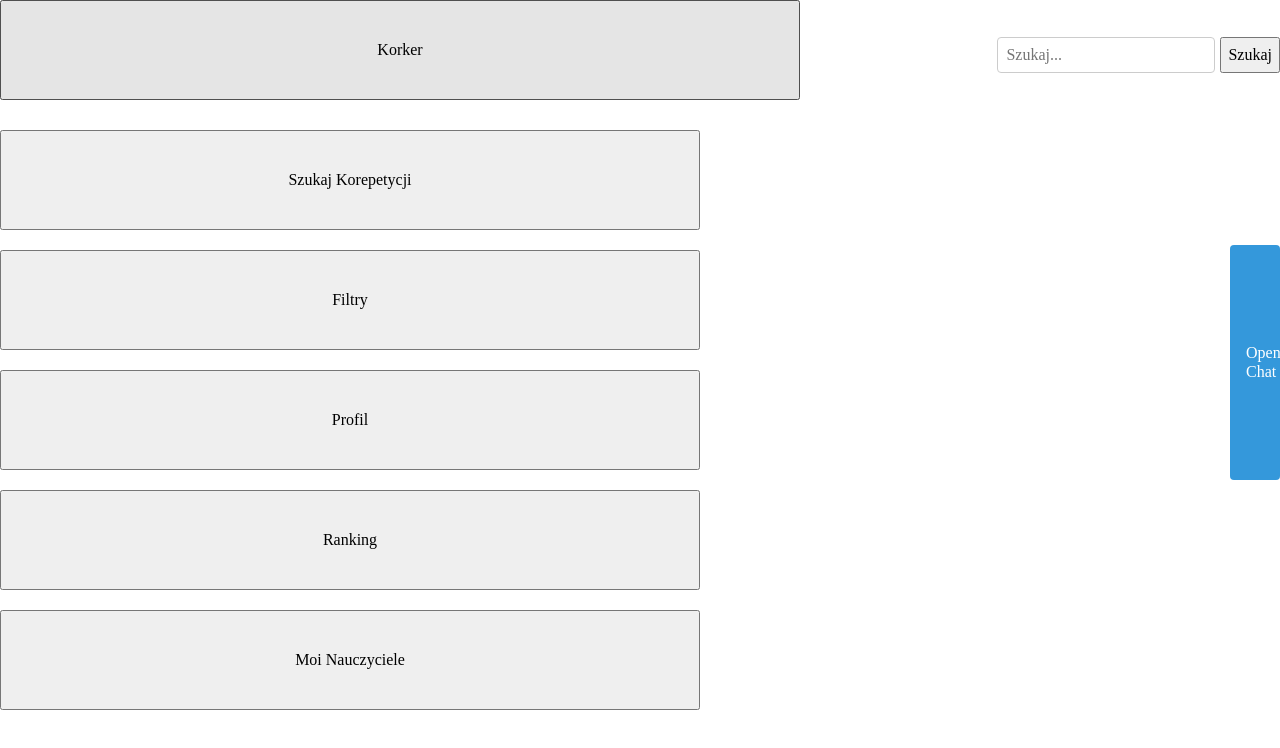
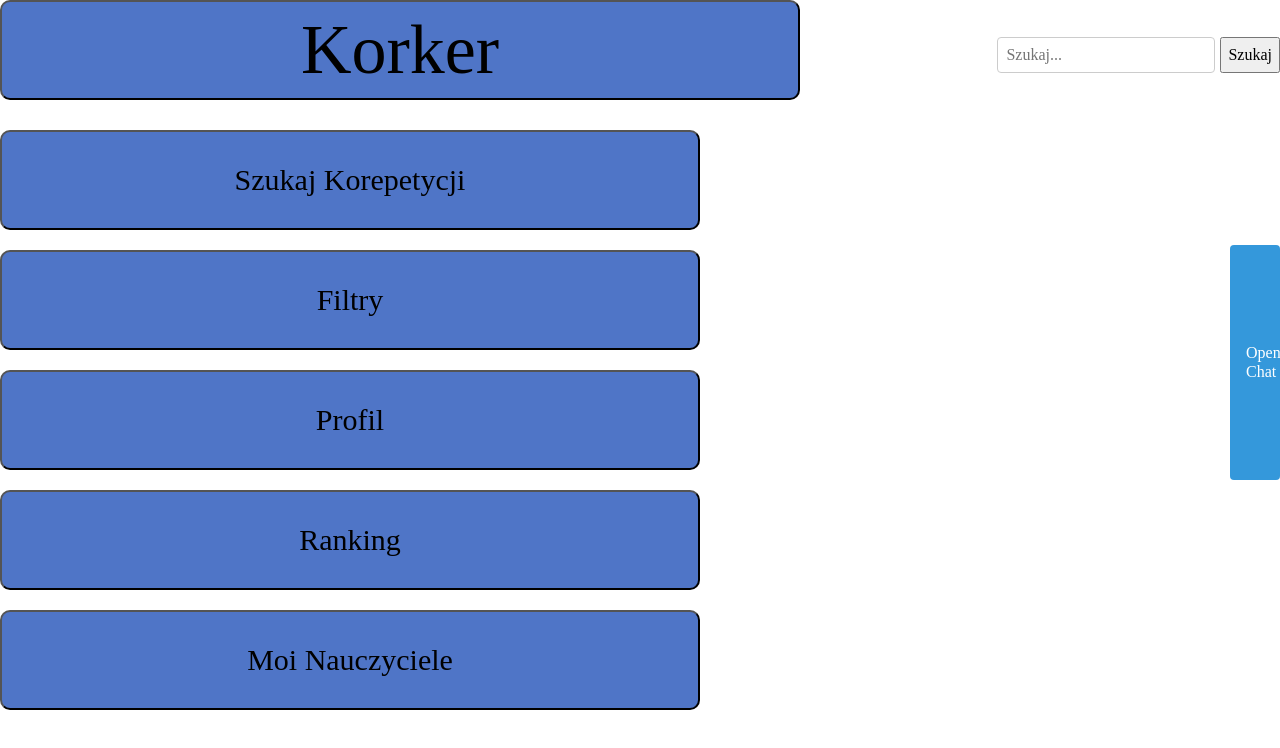
Before and after one commit to korkerteam/Korker, a Vue app: page / in a window 1280 px wide. Shown: the top 748 px of the page. Built offline with nearby package versions, Linux system fonts and the light colour scheme; a web font is replaced by a local one.

Commit message:
wyglad terefere

```diff
--- a/src/assets/main.css
+++ b/src/assets/main.css
@@ -1,2 +1,8 @@
 @import './normalize.css';
 @import './reset.css';
+@font-face {
+   font-family: 'Horizon';
+   src: url('D:\Users\admin-1\Korker\src\assets\horizon.otf') format('opentype');
+   font-weight: normal;
+   font-style: normal;
+}
--- a/src/components/HeaderKorker.vue
+++ b/src/components/HeaderKorker.vue
@@ -6,5 +6,10 @@
 button {
   width: 800px;
   height: 100px;
+  font-size: 70px;
+  font-family: Horizon;
+  border-radius: 10px;
+  background-color: #4f75c7;
 }
+
 </style>
--- a/src/components/MyTeachers.vue
+++ b/src/components/MyTeachers.vue
@@ -13,6 +13,7 @@
   margin-top: 110px;
   display: flex;
   flex-direction: row;
+
 }
 
 .Nauczyciele {
--- a/src/views/MenuPage.vue
+++ b/src/views/MenuPage.vue
@@ -23,5 +23,9 @@ function handleProfileClick() {
 button {
   width: 700px;
   height: 100px;
+  border-radius: 10px;
+  background-color: #4f75c7;
+  font-family: Horizon;
+  font-size: 30px
 }
 </style>
```
Also changed, not shown: src/assets/horizon.otf (added), src/assets/horizon_outlined.otf (added).
